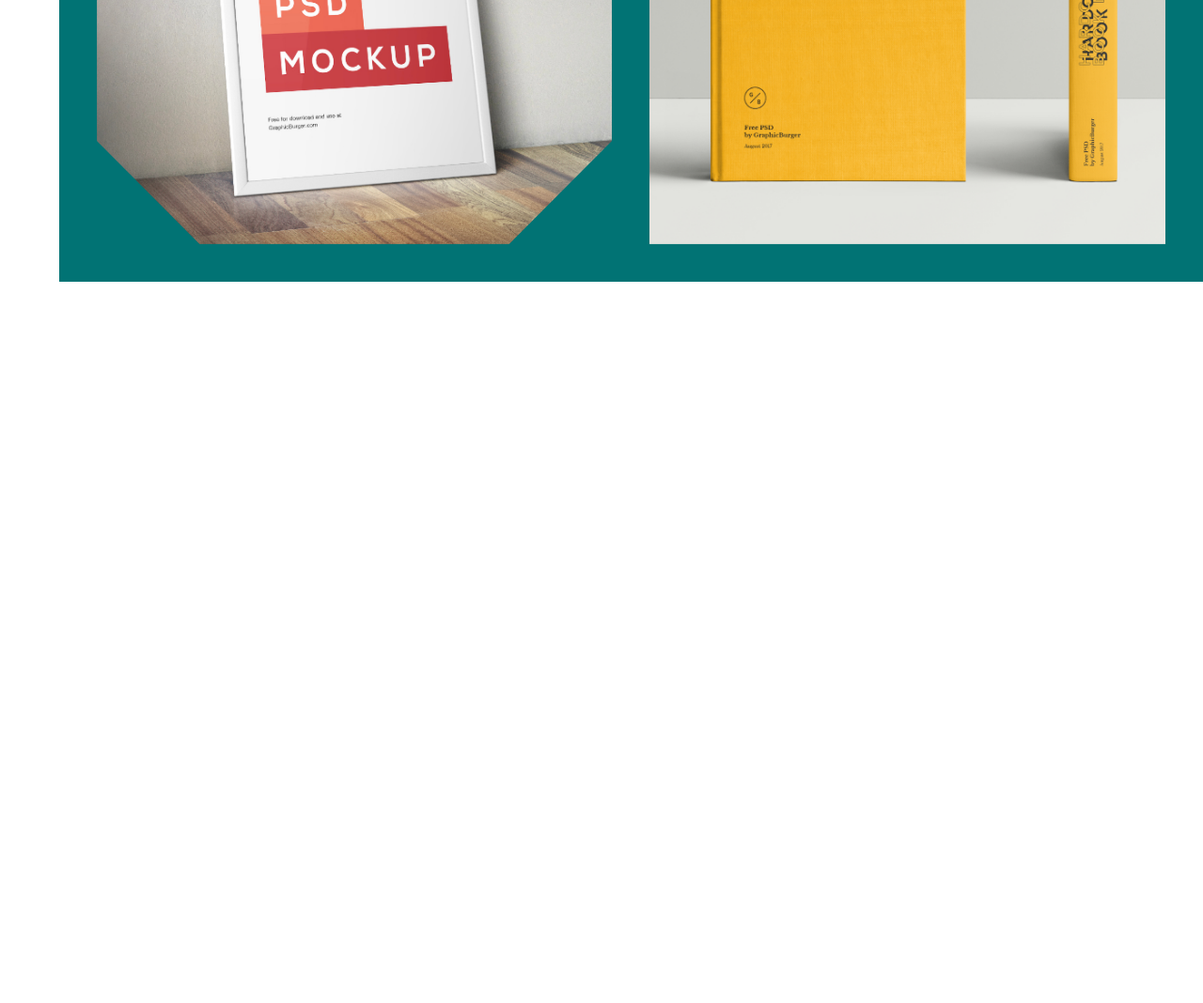
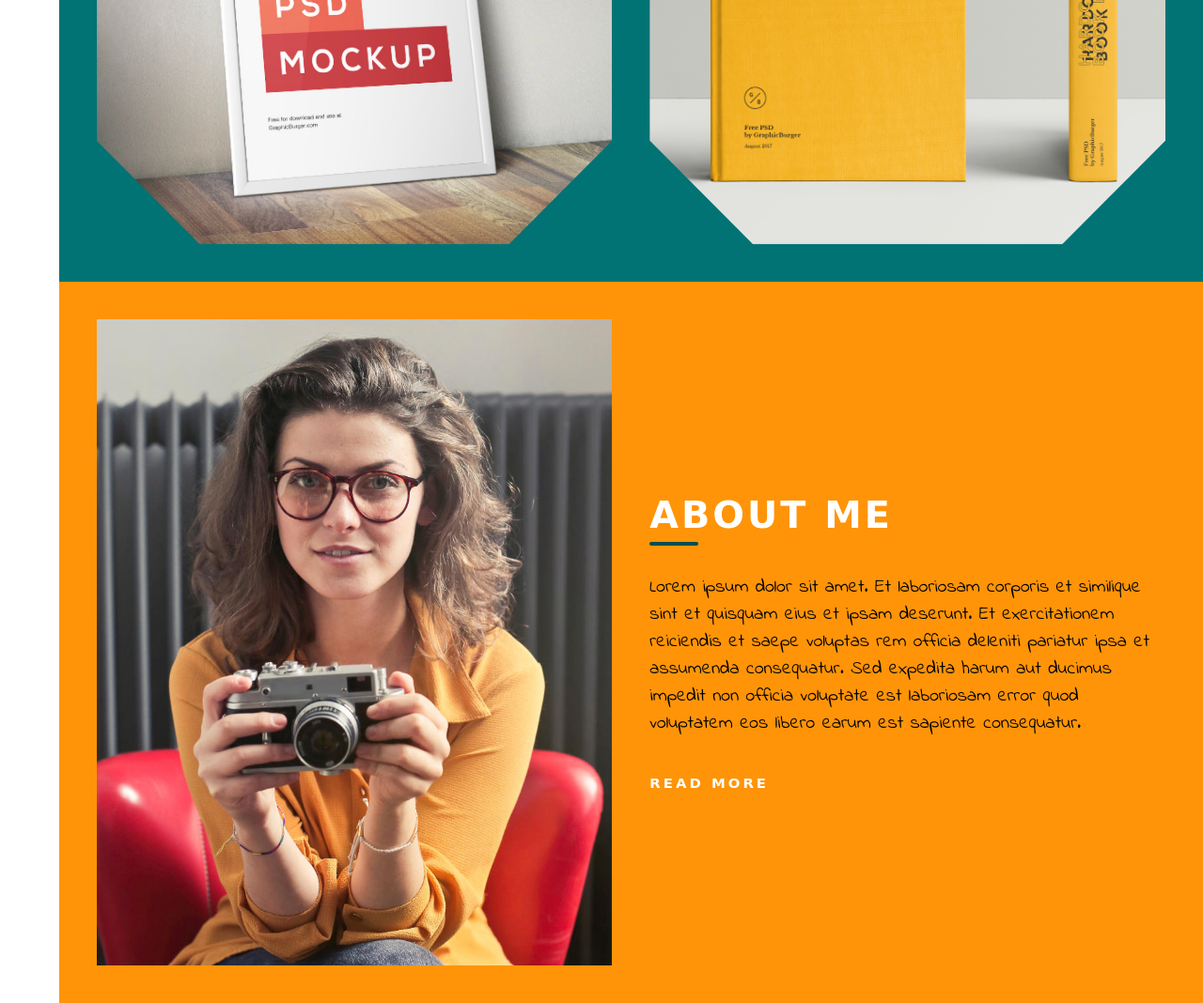
Before and after one commit to bukeme/my-scarlett-website, a plain HTML site: page index.html in a window 1280 px wide. Shown: the part 2312-3380 px from the top of the page at 94% size. Before the commit the page ends 2612 px from the top, so only its background shows below. Drawn offline with Linux system fonts and the light colour scheme; a web font is replaced by a local one.

Commit message:
added about me section

```diff
--- a/index.html
+++ b/index.html
@@ -77,6 +77,16 @@
 				<img src="img/portfolio-print-02-1.jpg" class="projects__img-container--img">
 			</div>
 		</section>
+		<section id="about-me">
+			<div class="about-me__img-container">
+				<img src="img/content-img-02.jpg" class="about-me__img-container--img">
+			</div>
+			<div class="about-me__content">
+				<h1 class="about-me__content--title">ABOUT ME</h1>
+				<p class="about-me__content--para">Lorem ipsum dolor sit amet. Et laboriosam corporis et similique sint et quisquam eius et ipsam deserunt. Et exercitationem reiciendis et saepe voluptas rem officia deleniti pariatur ipsa et assumenda consequatur. Sed expedita harum aut ducimus impedit non officia voluptate est laboriosam error quod voluptatem eos libero earum est sapiente consequatur.</p>
+				<a href="#" class="about-me__content--link">READ MORE</a>
+			</div>
+		</section>
 	</main>
 	<script src="script.js"></script>
 </body>
--- a/style.css
+++ b/style.css
@@ -32,7 +32,8 @@ aside {
 	height: calc(2rem + 1.9vw + 2.3vh);
 }
 
-.aside__img-container--img {
+.aside__img-container--img,
+.about-me__img-container--img {
 	width: 100%;
 	height: 100%;
 	object-fit: cover;
@@ -154,14 +155,16 @@ section#showcase {
 	}
 }
 
-.showcase__card--title {
+.showcase__card--title,
+.about-me__content--title {
 	font-size: calc(2.5rem + 1.92vw);
 	color: white;
 	font-family: cursive;
 	font-weight: 600;
 }
 
-.showcase__card--para {
+.showcase__card--para,
+.about-me__content--para {
 	font-size: calc(1.5rem + 0.77vw);
 	color: white;
 	font-family: 'Indie Flower';
@@ -170,7 +173,9 @@ section#showcase {
 }
 
 .showcase__card--link:link,
-.showcase__card--link:visited {
+.showcase__card--link:visited,
+.about-me__content--link:link,
+.about-me__content--link:visited {
 	font-size: calc(1rem + 0.38vw);
 	color: white;
 	font-family: cursive;
@@ -183,7 +188,9 @@ section#showcase {
 }
 
 .showcase__card--link:link::after,
-.showcase__card--link:visited::after {
+.showcase__card--link:visited::after,
+.about-me__content--link:link::after,
+.about-me__content--link:visited::after {
 	content: '';
 	position: absolute;
 	width: 100%;
@@ -218,10 +225,6 @@ section#projects {
 	overflow: hidden;
 }
 
-/*.projects__img-container:hover {
-	filter: grayscale(80%);
-}*/
-
 .projects__img-container--img {
 	clip-path: polygon(0% 20%, 20% 0%, 80% 0%, 100% 20%, 100% 80%, 80% 100%, 20% 100%, 0% 80%);
 	width: 100%;
@@ -232,9 +235,60 @@ section#projects {
 	filter: sepia(80%);
 }
 
-/*.projects__img {
-	width: 90rem;
-}*/
+section#about-me {
+	background-color: #FF9408;
+	padding: 2rem;
+	display: flex;
+}
+
+.about-me__img-container {
+	margin: 2rem;
+	flex: 1 1 0;
+}
+
+.about-me__content {
+	flex: 1 1 0;
+	margin: 2rem;
+	display: flex;
+	flex-direction: column;
+	justify-content: center;
+	align-items: flex-start;
+}
+
+.about-me__content--title {
+	font-size: calc(2rem + 1.54vw);
+	letter-spacing: 0.3rem;
+	padding: 1rem 0;
+	position: relative;
+}
+
+.about-me__content--title::after {
+	content: '';
+	position: absolute;
+	height: 0.4rem;
+	width: 20%;
+	border-radius: 0.3rem;
+	background-color: #014D4E;
+	bottom: 0;
+	left: 0;
+}
+
+.about-me__content--para {
+	color: black;
+	font-size: calc(1.5rem + 0.38vw);
+}
+
+.about-me__content--link:link::after,
+.about-me__content--link:visited::after {
+	transform: scaleY(0);
+	transform-origin: bottom;
+}
+
+.about-me__content--link:link:hover::after,
+.about-me__content--link:visited:hover::after {
+	transform: scaleY(1.0);
+	transform-origin: top;
+}
 
 @media screen and (max-width: 800px) {
 	section#showcase {
```
